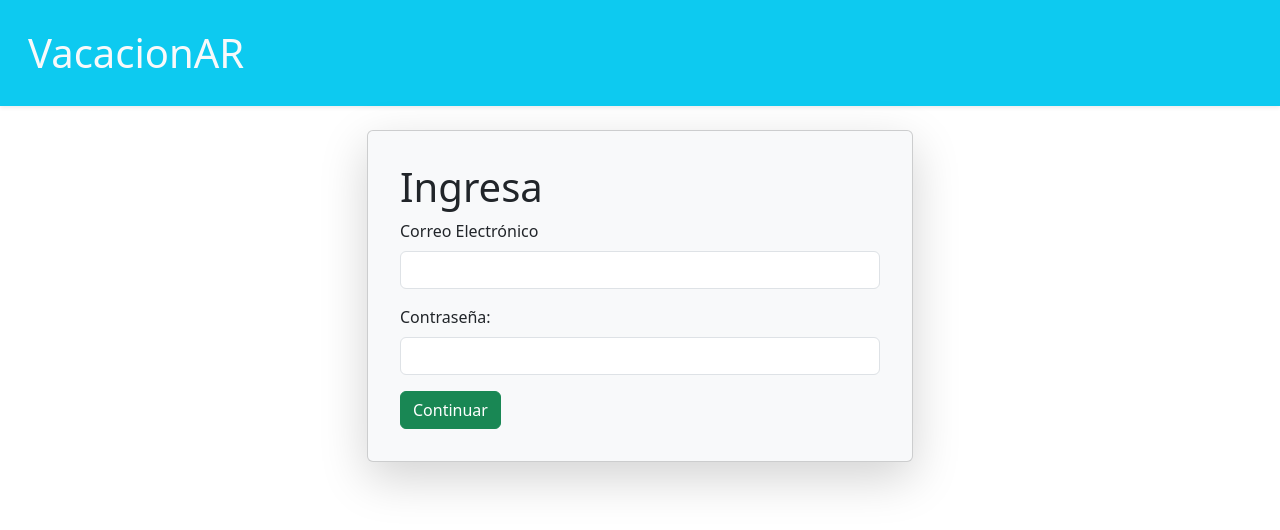
After one commit to gisela-zajic/ids-codigo-viajero, a Python web app: template templates/login/login.html in a window 1280 px wide. The commit adds this page. Shown: the top 530 px of the page. Run offline with Jinja, Linux system fonts and the light colour scheme; the template is opened without the code that fills it, so the values that code supplies are empty.

Commit message:
Fix: reformatting files
- Moving htmls files to templates folder

```diff
--- a/frontend/dashboard/index.html
+++ b/templates/dashboard/dashboard.html
@@ -15,7 +15,7 @@
     <header class="container-fluid bg-info shadow-sm p-lg-3 mb-2">
         <nav class="navbar navbar-expand-lg ">
             <div class="container-fluid">
-              <a class="navbar-brand" href="/"><span class="text-light h1 ">VacacionAR</span></a>
+              <a class="navbar-brand" href="/static"><span class="text-light h1 ">VacacionAR</span></a>
               <button class="navbar-toggler" type="button" data-bs-toggle="collapse" data-bs-target="#navbarSupportedContent" aria-controls="navbarSupportedContent" aria-expanded="false" aria-label="Toggle navigation">
                 <span class="navbar-toggler-icon"></span>
               </button>
--- /dev/null
+++ b/templates/login/login.html
@@ -0,0 +1,50 @@
+<!DOCTYPE html>
+<html lang="es">
+<head>
+    <meta charset="UTF-8">
+    <meta name="viewport" content="width=device-width, initial-scale=1.0">
+    <title>VacacionAR</title>
+    <link href="https://cdn.jsdelivr.net/npm/bootstrap@5.3.3/dist/css/bootstrap.min.css"
+    rel="stylesheet"
+    integrity="sha384-QWTKZyjpPEjISv5WaRU9OFeRpok6YctnYmDr5pNlyT2bRjXh0JMhjY6hW+ALEwIH"
+    crossorigin="anonymous">
+</head>
+<body>
+    <!-- Encabezado de todas las páginas -->
+    <header class="container-fluid bg-info shadow-sm p-lg-3 mb-2">
+        <nav class="navbar navbar-expand-lg ">
+            <div class="container-fluid">
+              <a class="navbar-brand" href="/static"><span class="text-light h1 ">VacacionAR</span></a>
+              <button class="navbar-toggler" type="button" data-bs-toggle="collapse" data-bs-target="#navbarSupportedContent" aria-controls="navbarSupportedContent" aria-expanded="false" aria-label="Toggle navigation">
+                <span class="navbar-toggler-icon"></span>
+              </button>
+            </div>
+        </nav>
+    </header>
+    <div class="container mt-4">
+        <div class="row">
+            <div class="com-12 col-ms-10 col-lg-6 mx-auto">
+                <div class="card shadow-lg p-3 mb-5 bg-body-tertiary rounded">
+                    <div class="card-body">
+                        <h1 class="card-title">Ingresa</h1>
+                        <form action="{{ url_for('main.auth_front.login') }}" method="post">
+                            <div class="mb-3">
+                                <label for="email" class="form-label">Correo Electrónico</label>
+                                <input type="email" class="form-control" name="email" aria-describedby="emailHelp" required>
+                            </div>
+                            <div class="mb-3">
+                                <label for="contraseña" class="form-label">Contraseña: </label>
+                                <input type="password" class="form-control" name="password" id="contraseña" required>
+                            </div>
+                            <button type="submit" class="btn btn-success">Continuar</button>
+                        </form>
+                    </div>
+                </div>
+            </div>
+        </div>
+    </div>
+    <script src="https://cdn.jsdelivr.net/npm/bootstrap@5.3.3/dist/js/bootstrap.bundle.min.js"
+    integrity="sha384-YvpcrYf0tY3lHB60NNkmXc5s9fDVZLESaAA55NDzOxhy9GkcIdslK1eN7N6jIeHz"
+    crossorigin="anonymous"></script>
+</body>
+</html>
--- a/frontend/register/index.html
+++ b/templates/register/register.html
@@ -22,7 +22,7 @@
     <header class="container-fluid bg-info shadow-sm p-lg-3 mb-2">
         <nav class="navbar navbar-expand-lg ">
             <div class="container-fluid">
-              <a class="navbar-brand" href="/"><span class="text-light h1 ">VacacionAR</span></a>
+              <a class="navbar-brand" href="/static"><span class="text-light h1 ">VacacionAR</span></a>
               <button class="navbar-toggler" type="button" data-bs-toggle="collapse" data-bs-target="#navbarSupportedContent" aria-controls="navbarSupportedContent" aria-expanded="false" aria-label="Toggle navigation">
                 <span class="navbar-toggler-icon"></span>
               </button>
```
Also changed, not shown: templates/destino/destino.html (added, +122 -0 lines).
